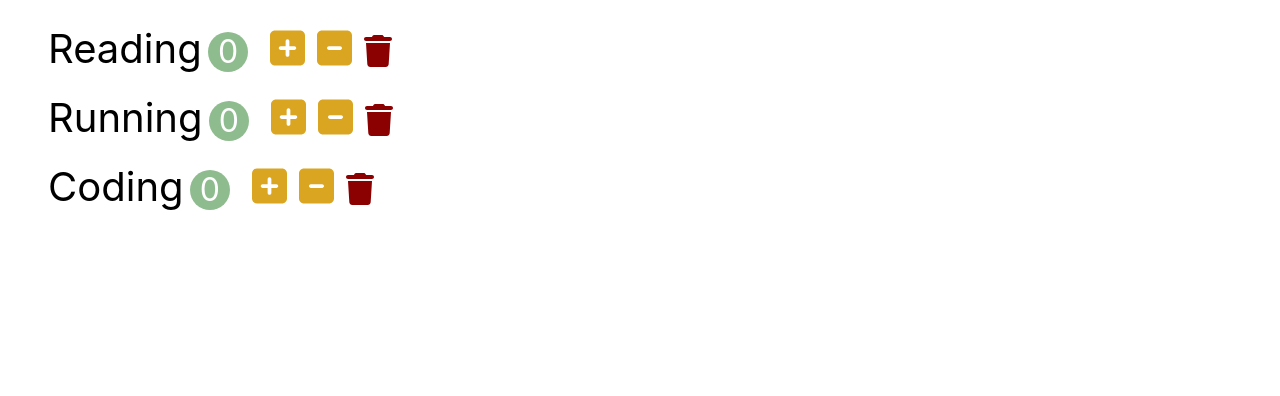
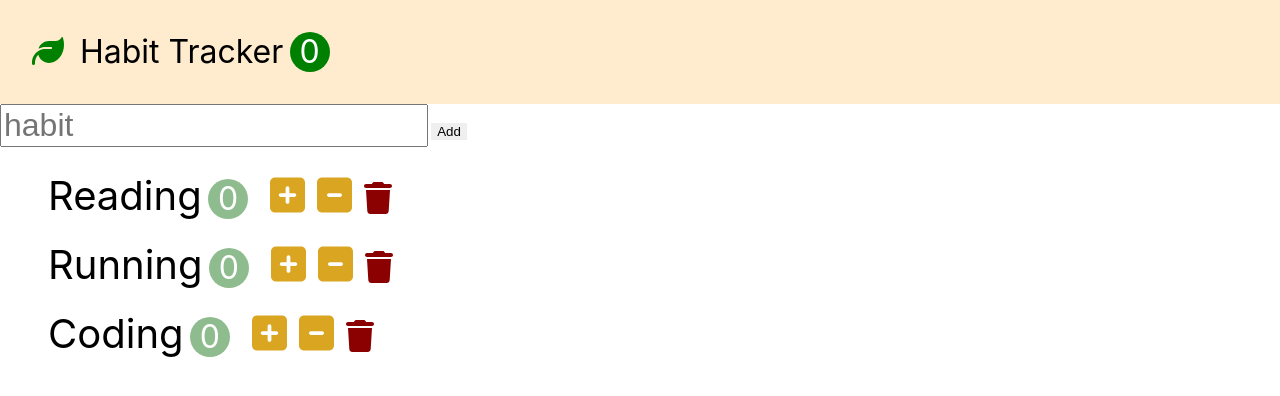
Before and after one commit to zoeyul07/habit-tracker, a React (Create React App) app: page / in a window 1280 px wide. Shown: the top 396 px of the page. Built offline with nearby package versions, Linux system fonts and the light colour scheme.

Commit message:
feat: input form 생성

```diff
--- a/src/App.css
+++ b/src/App.css
@@ -1,7 +1,40 @@
+* {
+  box-sizing: border-box;
+}
+
 button {
   outline: none;
   border: none;
   cursor: pointer;
+}
+
+.navbar {
+  font-size: 2rem;
+  padding: 1em;
+  background-color: blanchedalmond;
+}
+
+.navbar-logo {
+  color: green;
+  margin-right: 0.5em;
+}
+
+.navbar-count {
+  display: inline-block;
+  text-align: center;
+  font-size: 2rem;
+  width: 2.5rem;
+  height: 2.5rem;
+  line-height: 2.5rem;
+  margin-left: 0.2em;
+  background-color: green;
+  color: white;
+  border-radius: 50%;
+}
+
+.add-input {
+  font-size: 2rem;
+  margin-right: 0.2rem;
 }
 
 .habit {
--- a/src/App.tsx
+++ b/src/App.tsx
@@ -1,8 +1,80 @@
 import "./App.css";
 import Habits from "./components/Habits";
 
-function App() {
-  return <Habits />;
+import React, { Component } from "react";
+import { IHabit } from "./components/Habit";
+import Navbar from "./components/Navbar";
+
+class App extends Component {
+  state = {
+    habits: [
+      { id: 1, name: "Reading", count: 0 },
+      { id: 2, name: "Running", count: 0 },
+      { id: 3, name: "Coding", count: 0 },
+    ],
+  };
+
+  handleIncrement = (habit: IHabit) => {
+    //this.state.count++ 와 같이 그냥 state를 업데이트하게 되면 리액트는 state가 업데이트 되었는지 모른다.
+    //리액트에서는 state를 직접 변경하지 않는다.
+    // const habits = this.state.habits.map((habit) => {
+    //   if (habit.name === name) {
+    //     return { ...habit, count: habit.count + 1 };
+    //   }
+    //   return habit;
+    // });
+
+    //array는 index를 이용하면 빠르게 검색할 수 있으므로 index를 구해서 사용한다.
+    const habits = [...this.state.habits];
+    const habitIndex = this.state.habits.indexOf(habit);
+    habits[habitIndex].count++;
+
+    this.setState({ habits: habits });
+  };
+
+  handleDecrement = (habit: IHabit) => {
+    if (habit.count === 0) return;
+
+    const habits = [...this.state.habits];
+    const habitIndex = this.state.habits.indexOf(habit);
+    habits[habitIndex].count--;
+
+    this.setState({ habits: habits });
+  };
+
+  handleDelete = (habit: IHabit) => {
+    const { name } = habit;
+    const habits = this.state.habits.filter((habit) => habit.name !== name);
+
+    this.setState({ habits: habits });
+  };
+
+  handleAdd = (name: string) => {
+    const habits = [
+      ...this.state.habits,
+      { id: Date.now(), name: name, count: 0 },
+    ];
+    this.setState({ habits });
+  };
+
+  render() {
+    return (
+      <>
+        <Navbar
+          totalCount={
+            this.state.habits.filter((habit) => habit.count > 0).length
+          }
+        />
+        <Habits
+          habits={this.state.habits}
+          onIncrement={this.handleIncrement}
+          onDecrement={this.handleDecrement}
+          onDelete={this.handleDelete}
+          onAdd={this.handleAdd}
+        />
+      </>
+    );
+  }
 }
 
 export default App;
--- a/src/components/Habit.tsx
+++ b/src/components/Habit.tsx
@@ -11,13 +11,10 @@ interface Props {
   onIncrement: (habit: IHabit) => void;
   onDecrement: (habit: IHabit) => void;
   onDelete: (habit: IHabit) => void;
+  onAdd: (name: string) => void;
 }
 
 class Habit extends Component<Props> {
-  state = {
-    count: 0,
-  };
-
   handleIncrement = () => {
     const { habit, onIncrement } = this.props;
     onIncrement(habit);
@@ -32,6 +29,11 @@ class Habit extends Component<Props> {
     const { habit, onDelete } = this.props;
     onDelete(habit);
   };
+
+  handleAdd = () => {
+    const { onAdd } = this.props;
+  };
+
   render() {
     const { name, count } = this.props.habit;
 
--- /dev/null
+++ b/src/components/HabitAddForm.tsx
@@ -0,0 +1,34 @@
+import React, { Component, RefObject } from "react";
+
+interface Props {
+  onAdd: (name: string) => void;
+}
+class HabitAddForm extends Component<Props> {
+  formRef: RefObject<HTMLFormElement> = React.createRef();
+  inputRef: RefObject<HTMLInputElement> = React.createRef();
+
+  onSubmit = (event: any) => {
+    event.preventDefault();
+    const name = this.inputRef?.current?.value;
+    name && this.props.onAdd(name);
+    //this.inputRef?.current?.value = "";
+    if (this.formRef?.current) {
+      this.formRef.current.reset();
+    }
+  };
+  render() {
+    return (
+      <form ref={this.formRef} className="add-form" onSubmit={this.onSubmit}>
+        <input
+          ref={this.inputRef}
+          type="text"
+          className="add-input"
+          placeholder="habit"
+        ></input>
+        <button className="add-button">Add</button>
+      </form>
+    );
+  }
+}
+
+export default HabitAddForm;
--- a/src/components/Habits.tsx
+++ b/src/components/Habits.tsx
@@ -1,63 +1,50 @@
 import React, { Component } from "react";
 import Habit, { IHabit } from "./Habit";
+import HabitAddForm from "./HabitAddForm";
 
-class Habits extends Component {
-  state = {
-    habits: [
-      { id: 1, name: "Reading", count: 0 },
-      { id: 2, name: "Running", count: 0 },
-      { id: 3, name: "Coding", count: 0 },
-    ],
-  };
+interface Props {
+  onIncrement: (habit: IHabit) => void;
+  onDecrement: (habit: IHabit) => void;
+  onDelete: (habit: IHabit) => void;
+  onAdd: (name: string) => void;
+  habits: IHabit[];
+}
 
+class Habits extends Component<Props> {
   handleIncrement = (habit: IHabit) => {
-    //this.state.count++ 와 같이 그냥 state를 업데이트하게 되면 리액트는 state가 업데이트 되었는지 모른다.
-    //리액트에서는 state를 직접 변경하지 않는다.
-    // const habits = this.state.habits.map((habit) => {
-    //   if (habit.name === name) {
-    //     return { ...habit, count: habit.count + 1 };
-    //   }
-    //   return habit;
-    // });
-
-    //array는 index를 이용하면 빠르게 검색할 수 있으므로 index를 구해서 사용한다.
-    const habits = [...this.state.habits];
-    const habitIndex = this.state.habits.indexOf(habit);
-    habits[habitIndex].count++;
-
-    this.setState({ habits: habits });
+    this.props.onIncrement(habit);
   };
 
   handleDecrement = (habit: IHabit) => {
-    if (habit.count === 0) return;
-
-    const habits = [...this.state.habits];
-    const habitIndex = this.state.habits.indexOf(habit);
-    habits[habitIndex].count--;
-
-    this.setState({ habits: habits });
+    this.props.onIncrement(habit);
   };
 
   handleDelete = (habit: IHabit) => {
-    const { name } = habit;
-    const habits = this.state.habits.filter((habit) => habit.name !== name);
-
-    this.setState({ habits: habits });
+    this.props.onIncrement(habit);
   };
 
+  handleAdd = (name: string) => {
+    this.props.onAdd(name);
+  };
   render() {
+    const { habits } = this.props;
+
     return (
+      <>
+        <HabitAddForm onAdd={this.handleAdd} />
         <ul>
-        {this.state.habits.map((habit) => (
+          {habits.map((habit) => (
             <Habit
               key={habit.id}
               habit={habit}
               onIncrement={this.handleIncrement}
               onDecrement={this.handleDecrement}
               onDelete={this.handleDelete}
+              onAdd={this.handleAdd}
             />
           ))}
         </ul>
+      </>
     );
   }
 }
--- /dev/null
+++ b/src/components/Navbar.tsx
@@ -0,0 +1,18 @@
+import React, { Component } from "react";
+
+interface Props {
+  totalCount: number;
+}
+class Navbar extends Component<Props> {
+  render() {
+    return (
+      <div className="navbar">
+        <i className="navbar-logo fas fa-leaf"></i>
+        <span>Habit Tracker</span>
+        <span className="navbar-count">{this.props.totalCount}</span>
+      </div>
+    );
+  }
+}
+
+export default Navbar;
```
Lines whose indentation alone changed are shown as unchanged.
